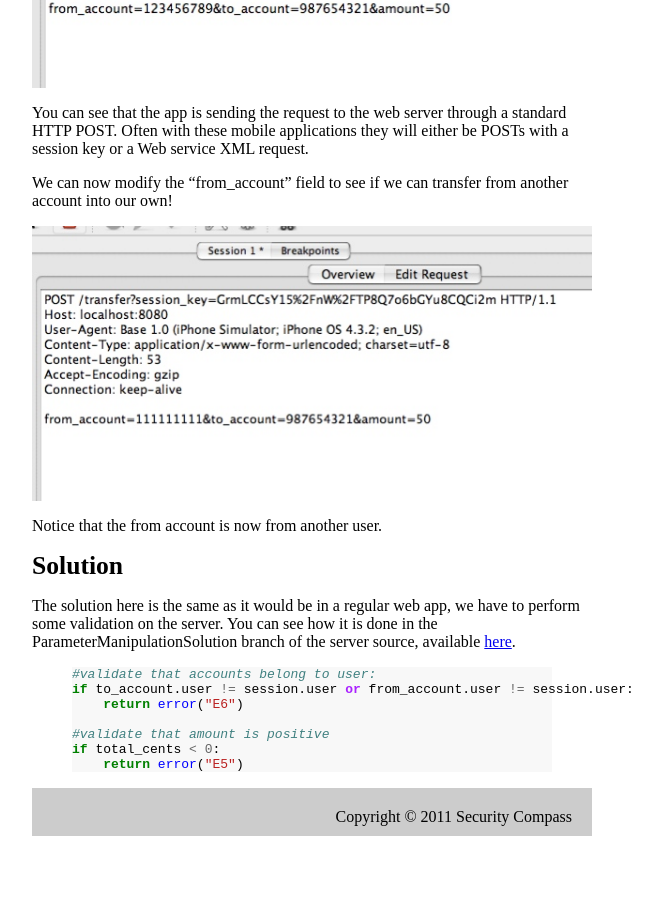
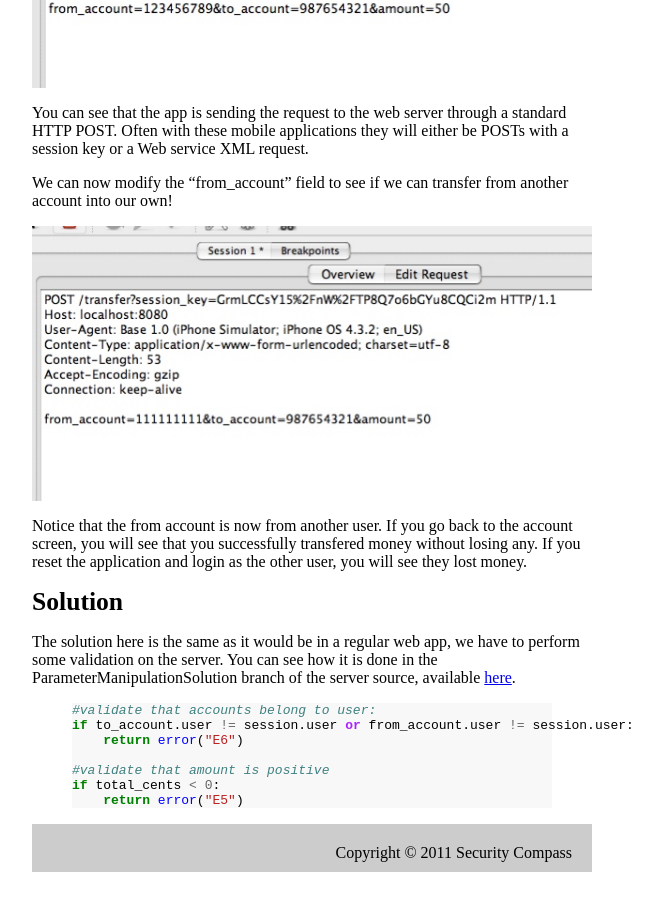
Before and after one commit to SecurityCompass/iPhoneLabs, a Jekyll site: the page built from lab2.markdown, in a window 1280 px wide and 900 px high, scrolled down 2859 px. Shown: the whole window, without its empty margins (328-990 px from the left). Built offline with Jekyll 4.4.1, drawn with Linux system fonts in a browser that asks for light colours; before the commit the page ends 3723 px from its top, so only the background shows below that.

Commit message:
modified lab 2

```diff
--- a/lab2.markdown
+++ b/lab2.markdown
@@ -50,7 +50,10 @@ We can now modify the "from_account" field to see if we can transfer from anothe
 
 ![Modifying transfer](img/2_trap.jpeg)
 
-Notice that the from account is now from another user.
+Notice that the from account is now from another user.  If you go back
+to the account screen, you will see that you successfully transfered
+money without losing any.  If you reset the application and login as
+the other user, you will see they lost money.
 
 ## Solution
 
```
